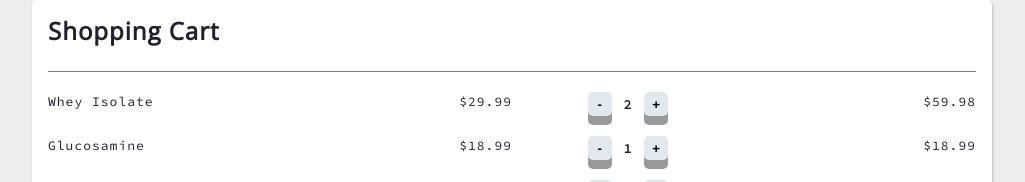
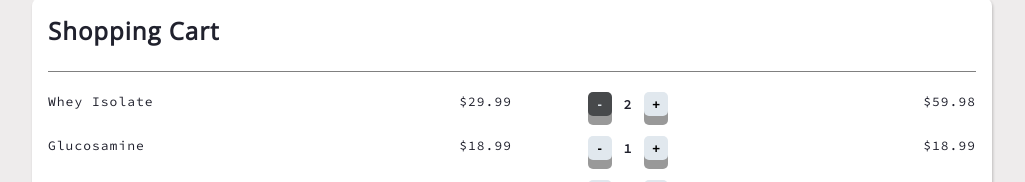
Before and after one commit to MAbdurahman/react-simple-cart, a React (Create React App) app: page / in a window 1280 px wide. In both pictures the pointer is over the button 727 px from the left and 277 px from the top of the page. Shown: the part 173-355 px from the top of the page, without its empty margins (128-1153 px from the left). Built offline with nearby package versions, Linux system fonts and the light colour scheme.

Commit message:
Add hover effect to CartItem__buttons button

```diff
--- a/src/components/cart-item/CartItem.css
+++ b/src/components/cart-item/CartItem.css
@@ -24,21 +24,27 @@
 .CartItem__buttons button {
    width: 1.8em;
    height: 1.8em;
+   margin: 0 3px;
    font-weight: 600;
    background-color: #e1e8ee;
+   border: none;
    border-radius: 5px;
-   margin: 0 3px;
-   border: none;
    -webkit-border-radius: 5px;
    -moz-border-radius: 5px;
    -ms-border-radius: 5px;
    -o-border-radius: 5px;
-   box-shadow: 0 9px #999;
    transition: all .333s cubic-bezier(0.25, 0.45, 0.45, 0.95);
    -webkit-transition: all .333s cubic-bezier(0.25, 0.45, 0.45, 0.95);
    -moz-transition: all .333s cubic-bezier(0.25, 0.45, 0.45, 0.95);
    -ms-transition: all .333s cubic-bezier(0.25, 0.45, 0.45, 0.95);
    -o-transition: all .333s cubic-bezier(0.25, 0.45, 0.45, 0.95);
+   box-shadow: 0 9px #999;
+}
+
+.CartItem__buttons button:hover {
+   background-color: #47494b;
+   color: #e1e8ee;
+   cursor: pointer;
 }
 
 .CartItem__buttons button:active {
```
